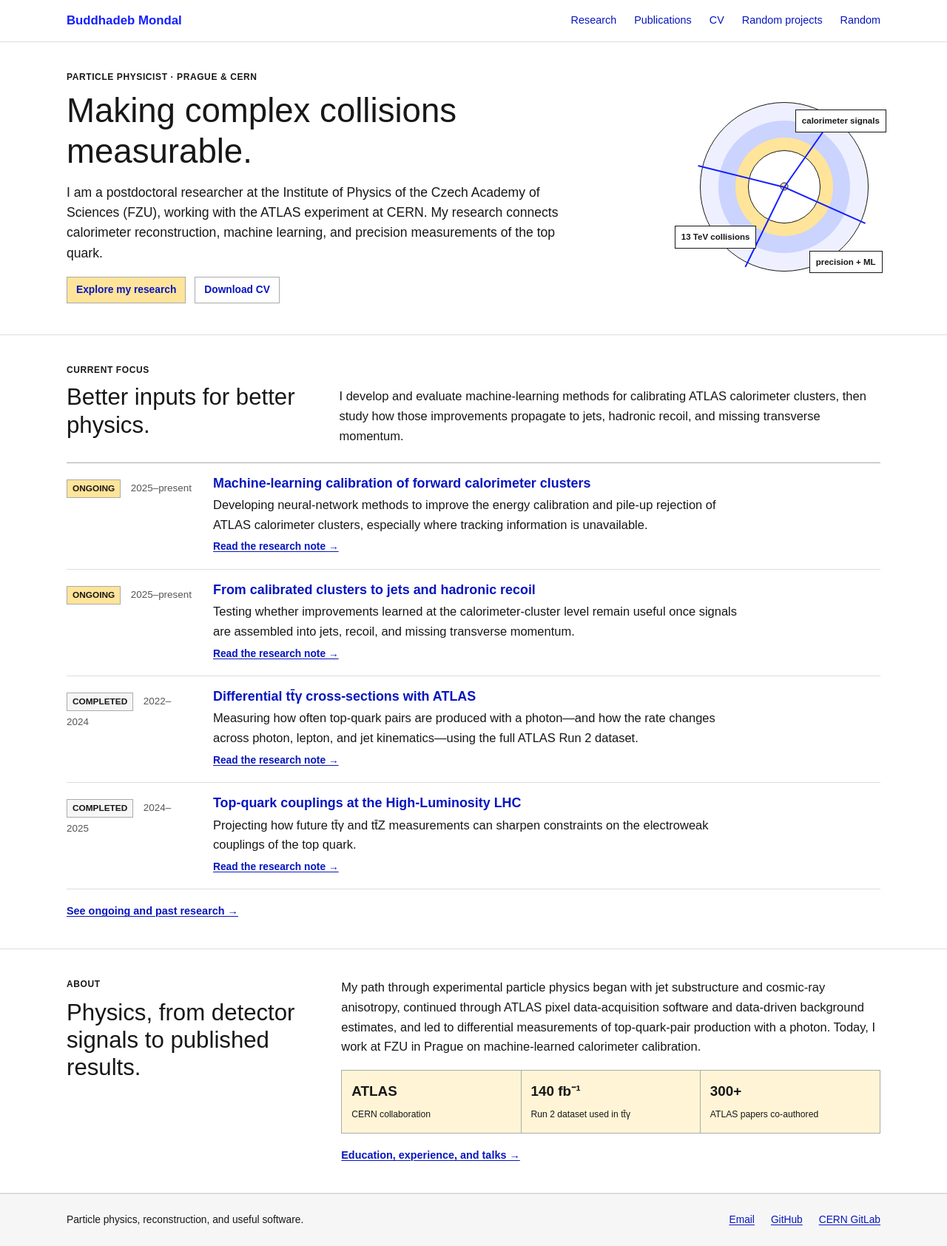
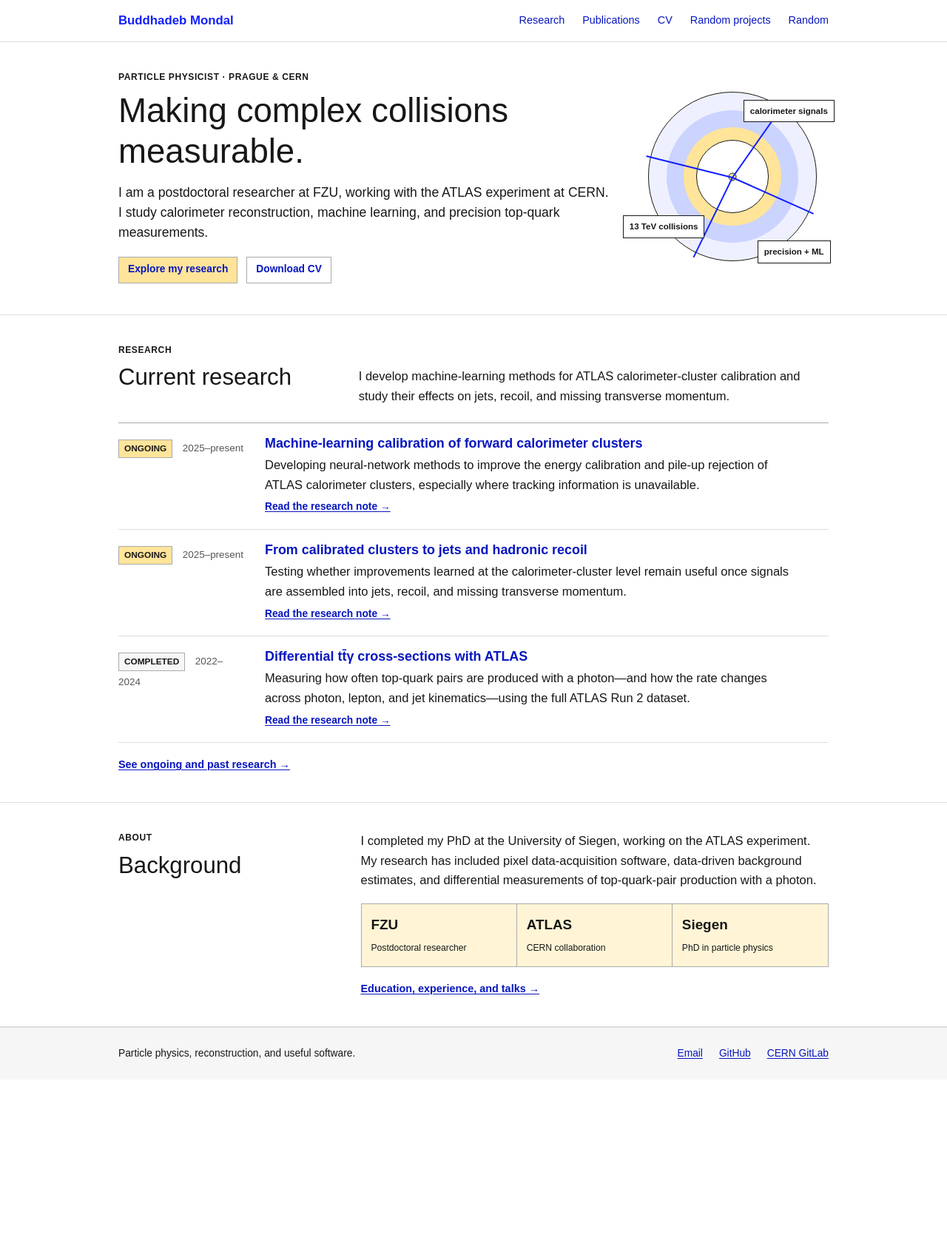
Before and after one commit to bmondaliitb/bmondaliitb.github.io, a Jekyll site: the page built from index.md, in a window 1280 px wide. Shown: the whole page at 74% size. Built offline with Jekyll 4.4.1, drawn with Linux system fonts in a browser that asks for light colours; after the commit the page ends 1459 px from its top, so only the background shows below that.

Commit message:
reformatting the page size width a bit

```diff
--- a/assets/css/site.css
+++ b/assets/css/site.css
@@ -9,7 +9,7 @@
   --yellow-light: #fff5d6;
   --gray: #f6f6f6;
   --white: #ffffff;
-  --max: 1100px;
+  --max: 960px;
   --reading: 730px;
 }
 
--- a/index.md
+++ b/index.md
@@ -8,7 +8,7 @@ full_width: true
     <div class="hero-copy">
       <p class="eyebrow">Particle physicist · Prague & CERN</p>
       <h1>Making complex collisions <span>measurable.</span></h1>
-      <p class="lede">I am a postdoctoral researcher at the Institute of Physics of the Czech Academy of Sciences (FZU), working with the ATLAS experiment at CERN. My research connects calorimeter reconstruction, machine learning, and precision measurements of the top quark.</p>
+      <p class="lede">I am a postdoctoral researcher at FZU, working with the ATLAS experiment at CERN. I study calorimeter reconstruction, machine learning, and precision top-quark measurements.</p>
       <div class="button-row">
         <a class="button" href="{{ '/research/' | relative_url }}">Explore my research</a>
         <a class="button button--secondary" href="{{ '/CV_Buddhadeb_Mondal.pdf' | relative_url }}">Download CV</a>
@@ -27,13 +27,13 @@ full_width: true
 <section class="section section--surface">
   <div class="shell">
     <div class="section-heading">
-      <p class="eyebrow">Current focus</p>
-      <h2>Better inputs for better physics.</h2>
-      <p>I develop and evaluate machine-learning methods for calibrating ATLAS calorimeter clusters, then study how those improvements propagate to jets, hadronic recoil, and missing transverse momentum.</p>
+      <p class="eyebrow">Research</p>
+      <h2>Current research</h2>
+      <p>I develop machine-learning methods for ATLAS calorimeter-cluster calibration and study their effects on jets, recoil, and missing transverse momentum.</p>
     </div>
     <div class="research-grid">
       {% assign current_research = site.research | where: "featured", true | sort: "order" %}
-      {% for item in current_research limit:4 %}{% include research-card.html item=item %}{% endfor %}
+      {% for item in current_research limit:3 %}{% include research-card.html item=item %}{% endfor %}
     </div>
     <a class="section-link" href="{{ '/research/' | relative_url }}">See ongoing and past research →</a>
   </div>
@@ -43,14 +43,14 @@ full_width: true
   <div class="shell about-strip">
     <div>
       <p class="eyebrow">About</p>
-      <h2>Physics, from detector signals to published results.</h2>
+      <h2>Background</h2>
     </div>
     <div>
-      <p>My path through experimental particle physics began with jet substructure and cosmic-ray anisotropy, continued through ATLAS pixel data-acquisition software and data-driven background estimates, and led to differential measurements of top-quark-pair production with a photon. Today, I work at FZU in Prague on machine-learned calorimeter calibration.</p>
+      <p>I completed my PhD at the University of Siegen, working on the ATLAS experiment. My research has included pixel data-acquisition software, data-driven background estimates, and differential measurements of top-quark-pair production with a photon.</p>
       <div class="fact-list">
+        <div class="fact"><strong>FZU</strong><span>Postdoctoral researcher</span></div>
         <div class="fact"><strong>ATLAS</strong><span>CERN collaboration</span></div>
-        <div class="fact"><strong>140 fb⁻¹</strong><span>Run 2 dataset used in tt̄γ</span></div>
-        <div class="fact"><strong>300+</strong><span>ATLAS papers co-authored</span></div>
+        <div class="fact"><strong>Siegen</strong><span>PhD in particle physics</span></div>
       </div>
       <a class="section-link" href="{{ '/cv/' | relative_url }}">Education, experience, and talks →</a>
     </div>
```
